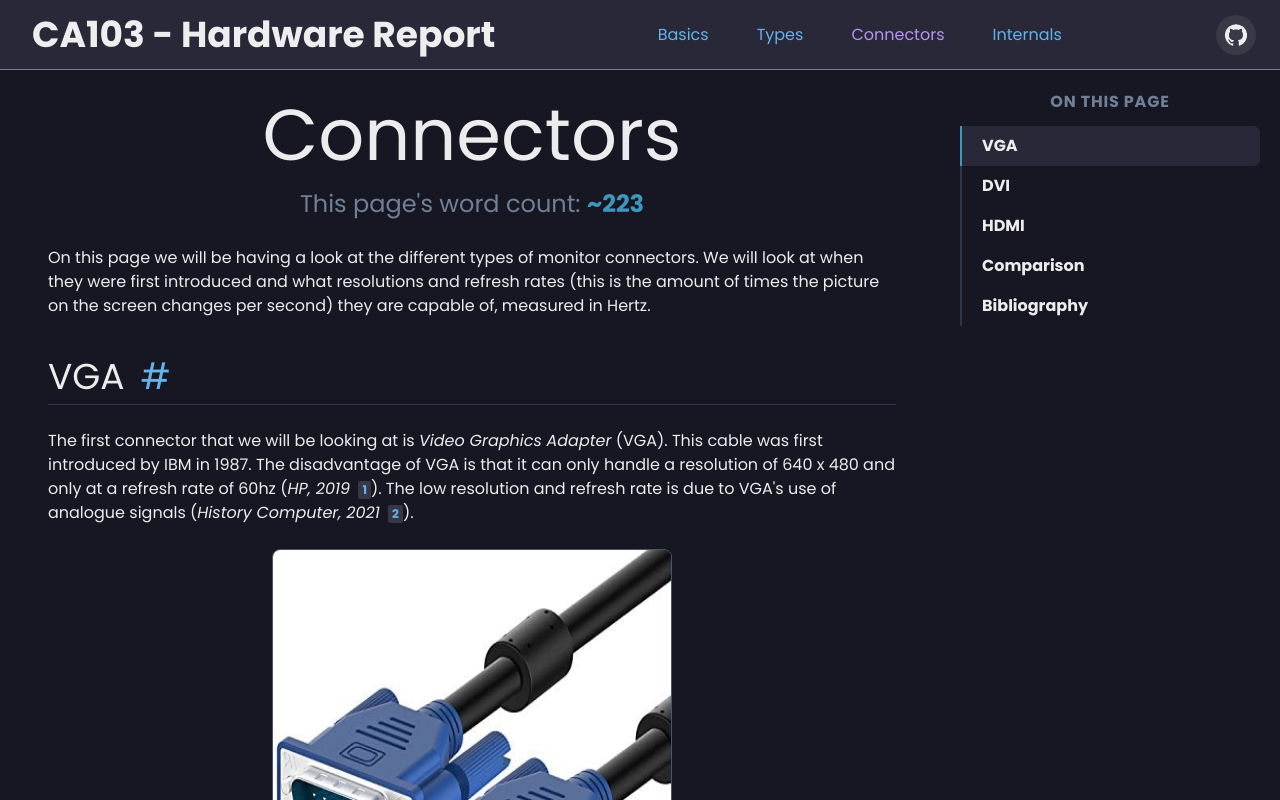
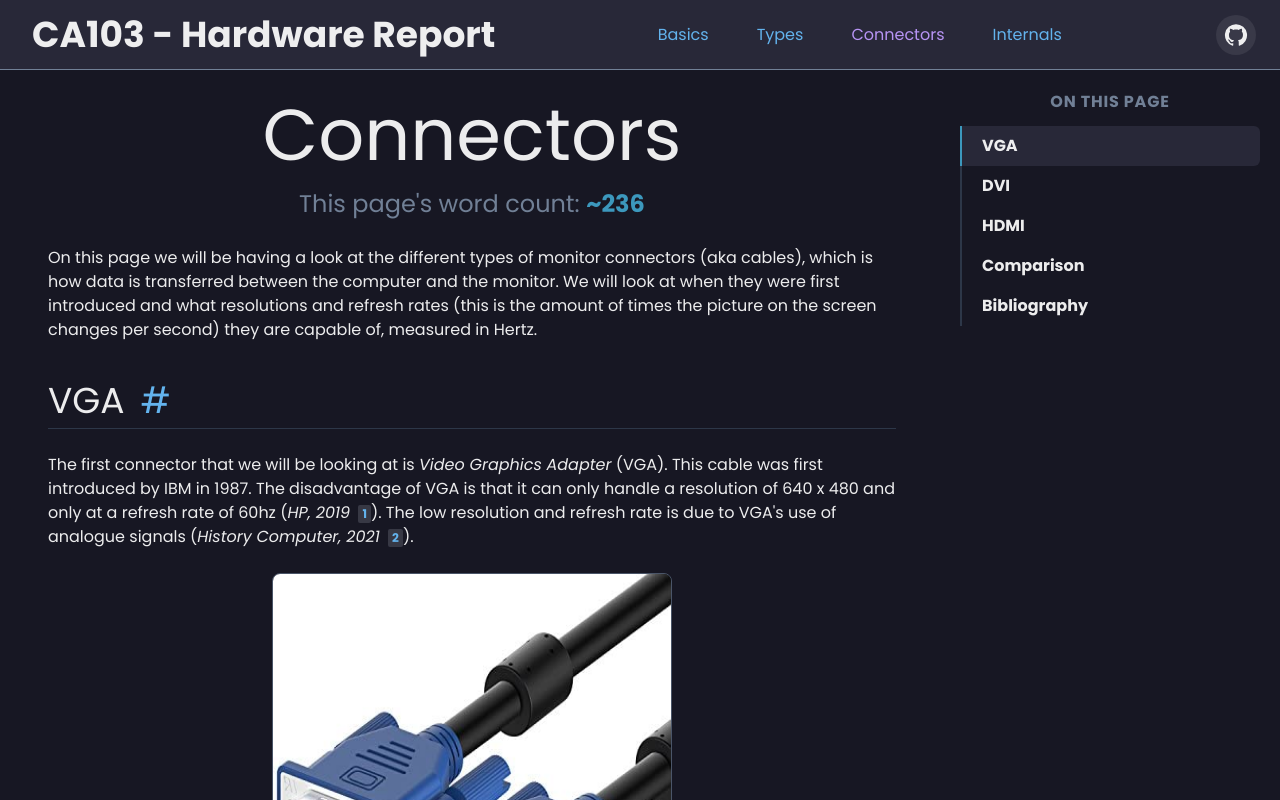
Before and after one commit to sammce/hardware-report, a Next.js app: page /connectors in a window 1280 px wide. Shown: the top 800 px of the page. Built offline with nearby package versions, Linux system fonts and the light colour scheme.

Commit message:
Explain connectors better

```diff
--- a/pages/connectors.mdx
+++ b/pages/connectors.mdx
@@ -6,7 +6,8 @@ export const meta = {
 
 # Connectors
 
-On this page we will be having a look at the different types of monitor connectors.
+On this page we will be having a look at the different types of monitor connectors (aka cables),
+which is how data is transferred between the computer and the monitor.
 We will look at when they were first introduced and what resolutions and refresh rates
 (this is the amount of times the picture on the screen changes per second) they are capable of, measured in Hertz.
 
```
